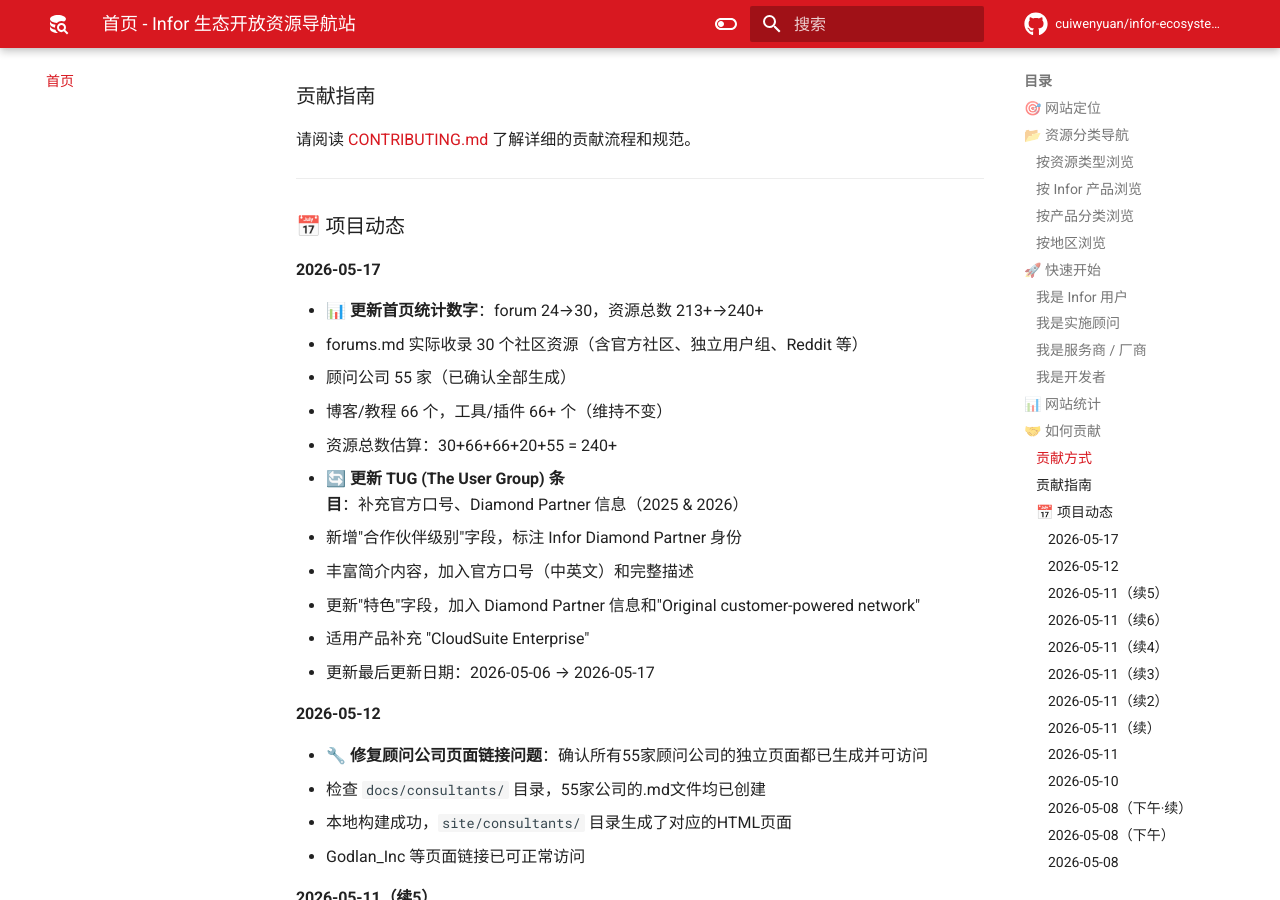
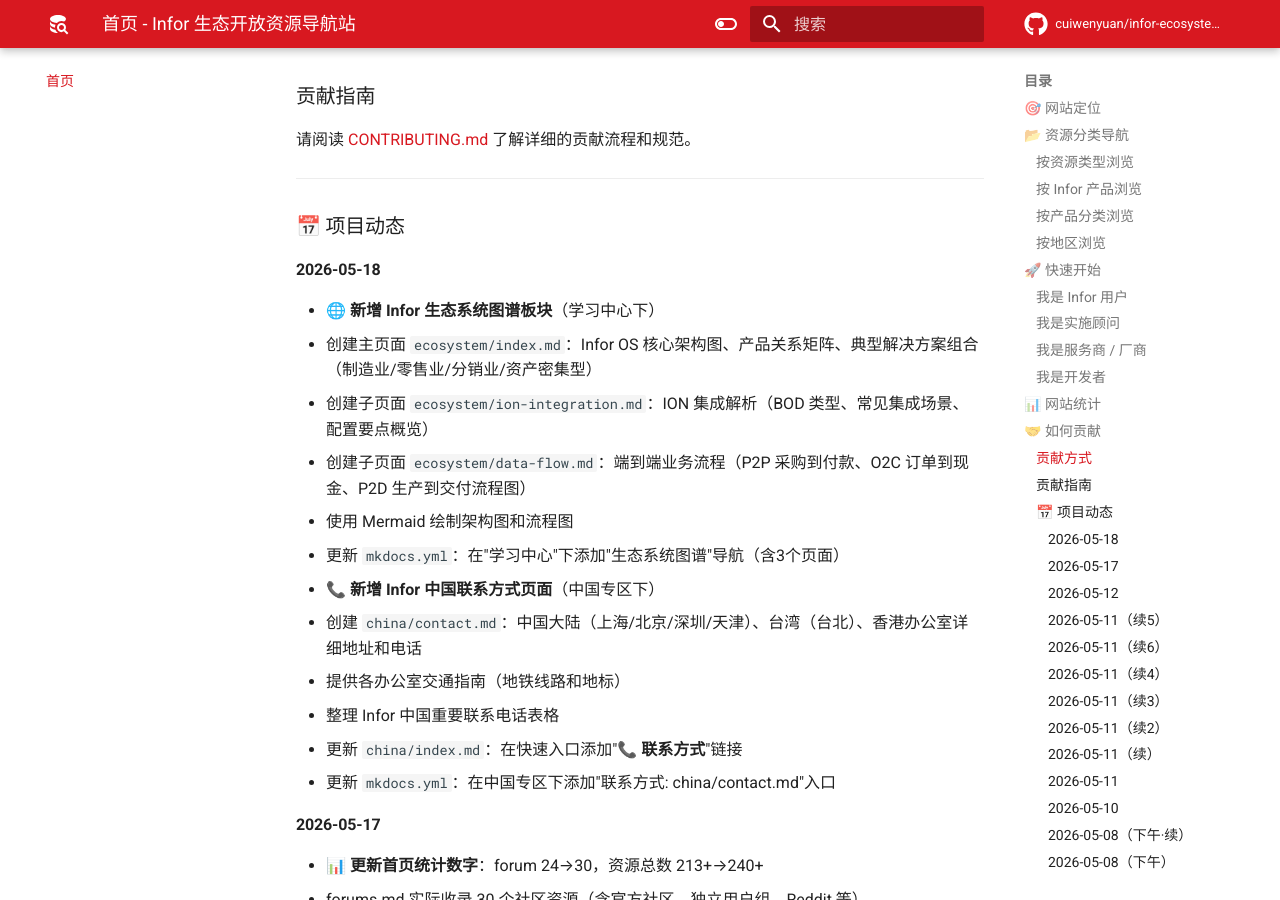
Before and after one commit to cuiwenyuan/infor-ecosystem-open-resources, an MkDocs documentation site: the page built from docs/index.md, in a window 1280 px wide and 900 px high, scrolled down 4206 px. Built offline with MkDocs 1.6.1 and Material for MkDocs 9.7.7, drawn with Linux system fonts in a browser that asks for light colours; comment, search, counter and statistics services are not loaded.

Commit message:
新增 Infor 生态系统图谱板块和联系方式页面（含错误修复）
1-7. [同上一次commit描述，保持不变]
8. 修复审查发现的问题
   - 修复 ecosystem/index.md 断链：../by-product/index.md → ../by-product/ln.md
   - 修复 china/contact.md 香港地址：新世纪广场 → 信和广场 (Sino Plaza)
   - 删除亚太总部和邮箱占位符
   - 优化 china/contact.md 内部链接路径

```diff
--- a/docs/index.md
+++ b/docs/index.md
@@ -159,6 +159,21 @@
 ---
 
 ### 📅 项目动态
+
+#### 2026-05-18
+- 🌐 **新增 Infor 生态系统图谱板块**（学习中心下）
+  - 创建主页面 `ecosystem/index.md`：Infor OS 核心架构图、产品关系矩阵、典型解决方案组合（制造业/零售业/分销业/资产密集型）
+  - 创建子页面 `ecosystem/ion-integration.md`：ION 集成解析（BOD 类型、常见集成场景、配置要点概览）
+  - 创建子页面 `ecosystem/data-flow.md`：端到端业务流程（P2P 采购到付款、O2C 订单到现金、P2D 生产到交付流程图）
+  - 使用 Mermaid 绘制架构图和流程图
+  - 更新 `mkdocs.yml`：在"学习中心"下添加"生态系统图谱"导航（含3个页面）
+
+- 📞 **新增 Infor 中国联系方式页面**（中国专区下）
+  - 创建 `china/contact.md`：中国大陆（上海/北京/深圳/天津）、台湾（台北）、香港办公室详细地址和电话
+  - 提供各办公室交通指南（地铁线路和地标）
+  - 整理 Infor 中国重要联系电话表格
+  - 更新 `china/index.md`：在快速入口添加"📞 **联系方式**"链接
+  - 更新 `mkdocs.yml`：在中国专区下添加"联系方式: china/contact.md"入口
 
 #### 2026-05-17
 - 📊 **更新首页统计数字**：forum 24→30，资源总数 213+→240+
```
Also changed, not shown: docs/china/contact.md (+3 -5 lines), docs/ecosystem/index.md (+1 -1 lines).
